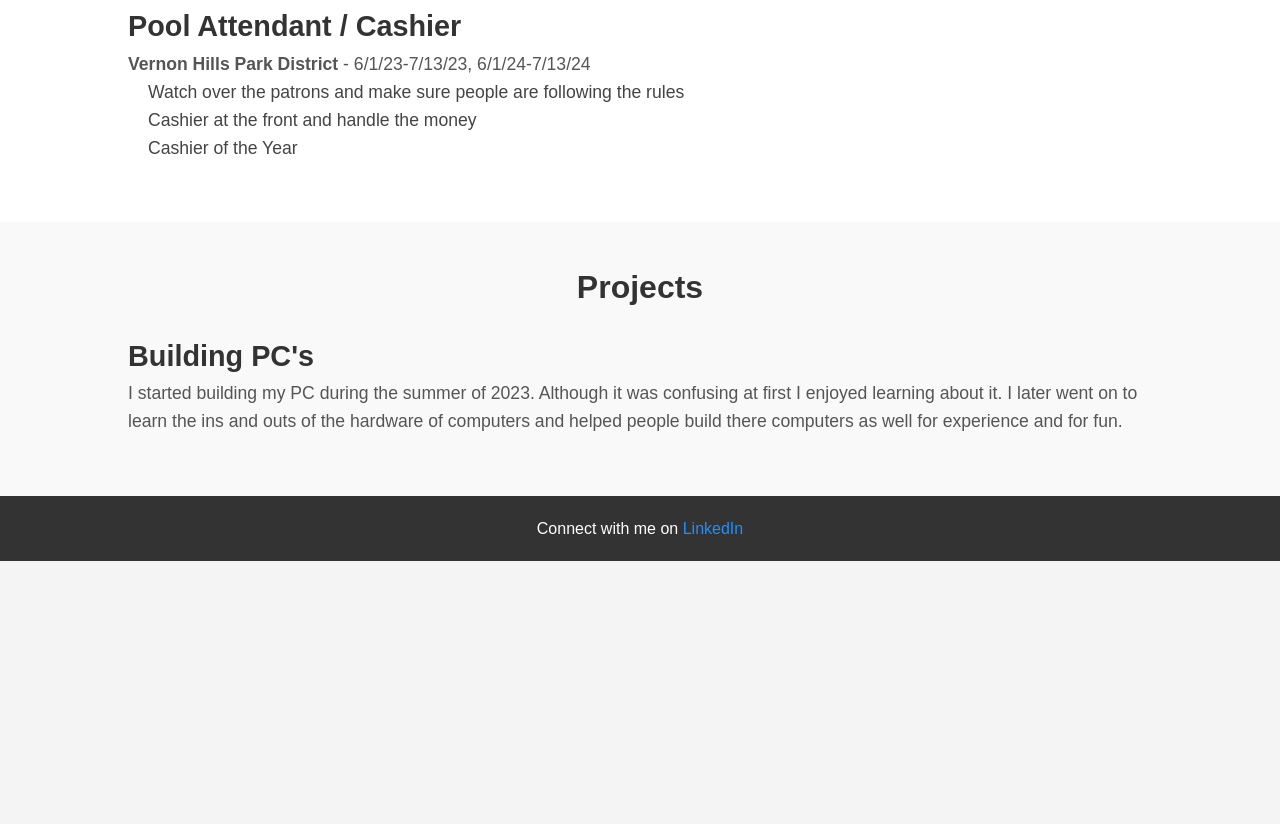
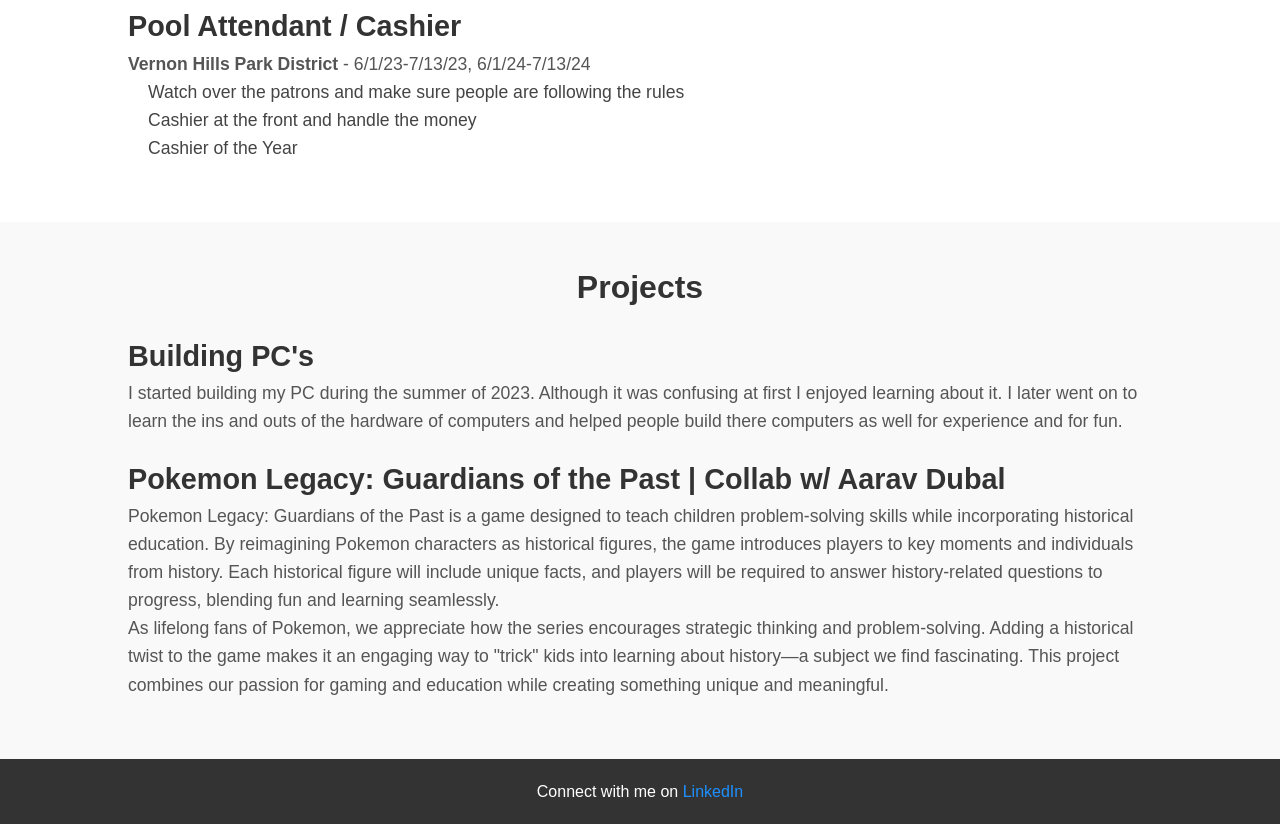
Before and after one commit to ryan-g14/ryan-g14.github.io, a plain HTML site: page index.html in a window 1280 px wide. Shown: the part 808-1632 px from the top of the page. Before the commit the page ends 1369 px from the top, so only its background shows below. Drawn offline with Linux system fonts and the light colour scheme.

Commit message:
Update index.html

```diff
--- a/index.html
+++ b/index.html
@@ -67,6 +67,10 @@
                 <h3>Building PC's</h3>
                 <p>I started building my PC during the summer of 2023. Although it was confusing at first I enjoyed learning about it. I later went on to learn the ins and outs of the hardware of computers and helped people build there computers as well for experience and for fun.</p>
             </div>
+            <div class="project">
+                <h3>Pokemon Legacy: Guardians of the Past | Collab w/ Aarav Dubal</h3>
+                <p>Pokemon Legacy: Guardians of the Past is a game designed to teach children problem-solving skills while incorporating historical education. By reimagining Pokemon characters as historical figures, the game introduces players to key moments and individuals from history. Each historical figure will include unique facts, and players will be required to answer history-related questions to progress, blending fun and learning seamlessly.</p>
+                <p>As lifelong fans of Pokemon, we appreciate how the series encourages strategic thinking and problem-solving. Adding a historical twist to the game makes it an engaging way to "trick" kids into learning about history—a subject we find fascinating. This project combines our passion for gaming and education while creating something unique and meaningful.</p>
         </div>
     </section>
 
```
